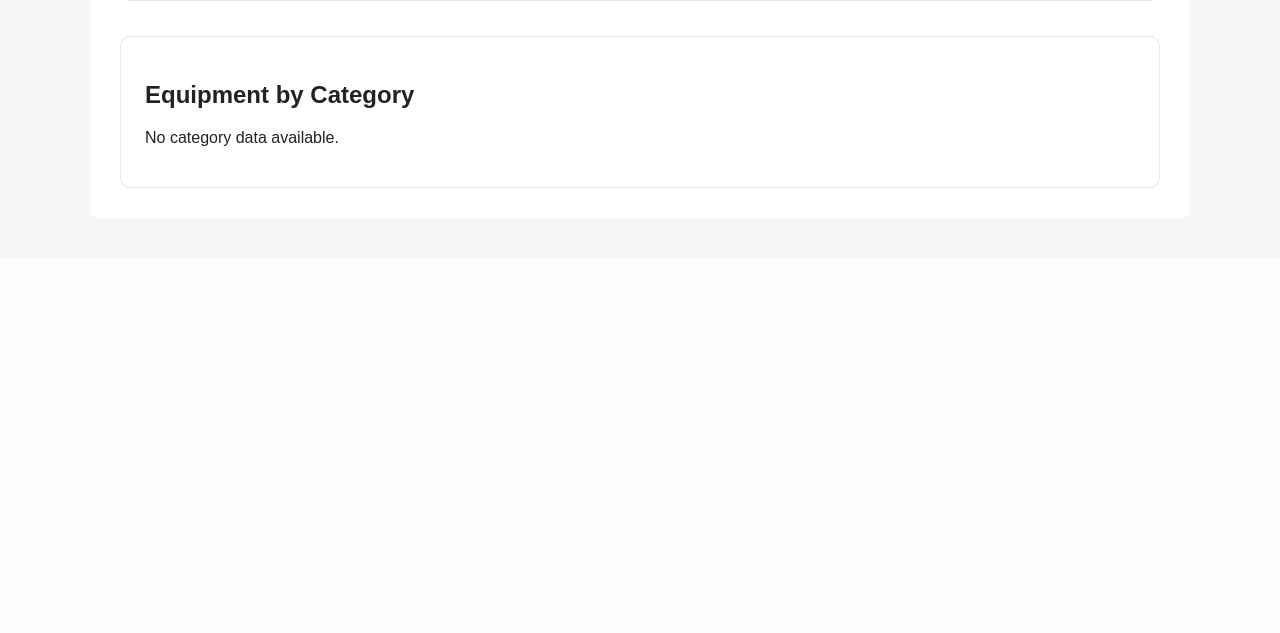
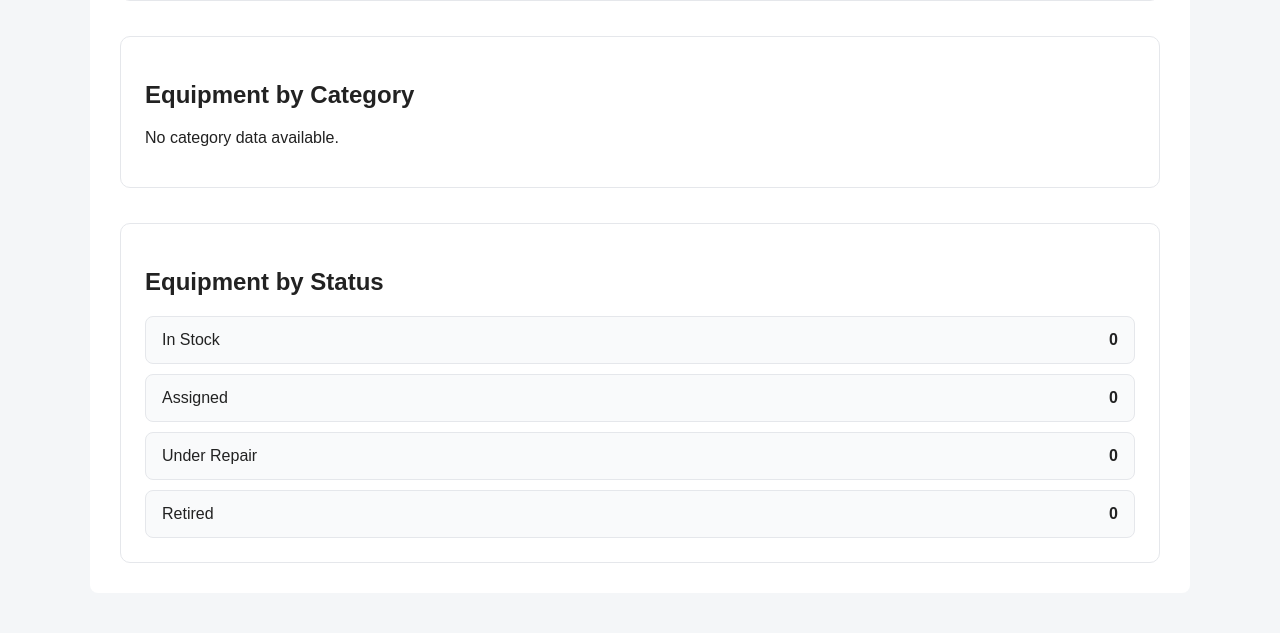
Before and after one commit to Chinyamuka/IEMS, a Flask app: page /dashboard/ in a window 1280 px wide. Shown: the part 608-1241 px from the top of the page. Before the commit the page ends 796 px from the top, so only its background shows below. Run offline with Flask 3, Linux system fonts and the light colour scheme; data that the repository does not hold is empty.

```diff
--- a/app/routes/dashboard.py
+++ b/app/routes/dashboard.py
@@ -12,10 +12,18 @@ def index():
     assigned = Equipment.query.filter_by(status="Assigned" ).count()
     under_repair = Equipment.query.filter_by( status="Under Repair").count()
     retired = Equipment.query.filter_by( status="Retired" ).count()
+    status_statistics = [
+        ("In Stock", in_stock),
+        ("Assigned", assigned),
+        ("Under Repair", under_repair),
+        ("Retired", retired),
+    ]
     category_statistics = ( db.session.query(Category.name,  db.func.count(Equipment.id))
                             .join(Equipment,Equipment.category_id == Category.id).group_by( Category.id, Category.name)
                             .order_by(
                             db.func.count(Equipment.id).desc()).all())
+
+
     return render_template(
         "dashboard/index.html",
         total_equipment=total_equipment,
@@ -24,4 +32,5 @@ def index():
         under_repair=under_repair,
         retired=retired,
         category_statistics=category_statistics,
+        status_statistics=status_statistics,
     )
--- a/app/static/css/style.css
+++ b/app/static/css/style.css
@@ -749,3 +749,57 @@ th {
 .category-stat-row strong {
     font-size: 16px;
 }
+
+/* ========================================================= STATUS STATISTICS ========================================================= */
+.status-statistics {
+    display: flex;
+    flex-direction: column;
+    gap: 10px; margin-top: 20px;
+}
+.status-stat-row {
+    display: flex;
+    align-items: center;
+    justify-content: space-between;
+    padding: 14px 16px;
+    background: #f9fafb;
+    border: 1px solid #e5e7eb;
+    border-radius: 8px;
+}
+.status-stat-row strong {
+    font-size: 16px;
+}
+/* =========================================================
+   STATUS STATISTICS
+   ========================================================= */
+
+.status-statistics {
+    display: flex;
+
+    flex-direction: column;
+
+    gap: 10px;
+
+    margin-top: 20px;
+}
+
+
+.status-stat-row {
+    display: flex;
+
+    align-items: center;
+
+    justify-content: space-between;
+
+    padding: 14px 16px;
+
+    background: #f9fafb;
+
+    border: 1px solid #e5e7eb;
+
+    border-radius: 8px;
+}
+
+
+.status-stat-row strong {
+    font-size: 16px;
+}
--- a/app/templates/dashboard/index.html
+++ b/app/templates/dashboard/index.html
@@ -187,6 +187,14 @@
     {% endif %}
 
 </section>
+
+        <!-- ================================================= EQUIPMENT BY STATUS ================================================= -->
+        <section class="dashboard-section">
+            <h2> Equipment by Status </h2>
+            {% if status_statistics %} <div class="status-statistics"> {% for status_name, equipment_count in status_statistics %} <div class="status-stat-row"> <span> {{ status_name }} </span> <strong> {{ equipment_count }} </strong> </div> {% endfor %} </div> {% else %} <p> No status data available. </p> {% endif %}
+        </section>
+
+
     </main>
 </body>
 </html>
```
